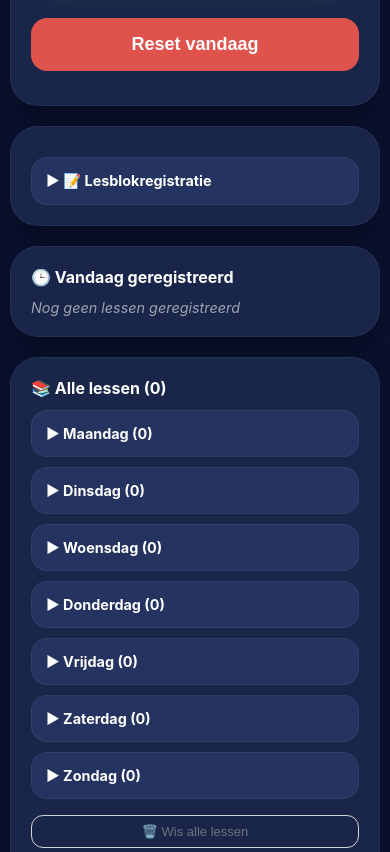
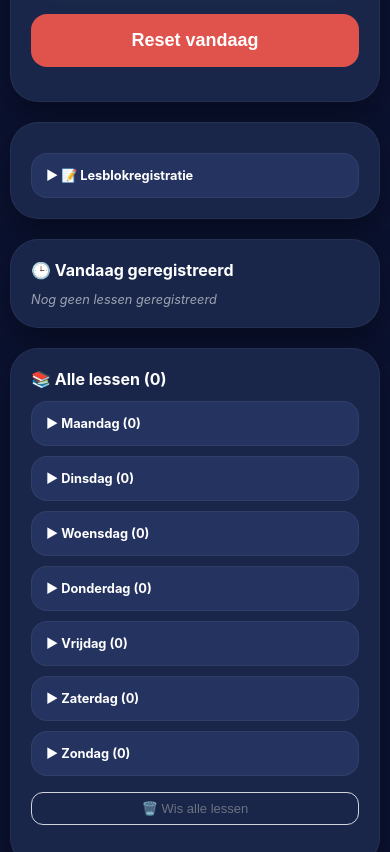
Before and after one commit to nnzfcjbkjp-boop/Tennis-app-, a plain HTML site: page index.html in a window 390 px wide. Shown: the part 797-1649 px from the top of the page. Drawn offline with Linux system fonts and the light colour scheme.

Commit message:
Update style.css

```diff
--- a/style.css
+++ b/style.css
@@ -1117,8 +1117,12 @@ input[type="number"] {
 
 }
 
-html {
+@media (max-width: 768px) {
 
- font-size: 90% !important;
+    html {
+
+        font-size: 80% !important;
+
+    }
 
 }
```
